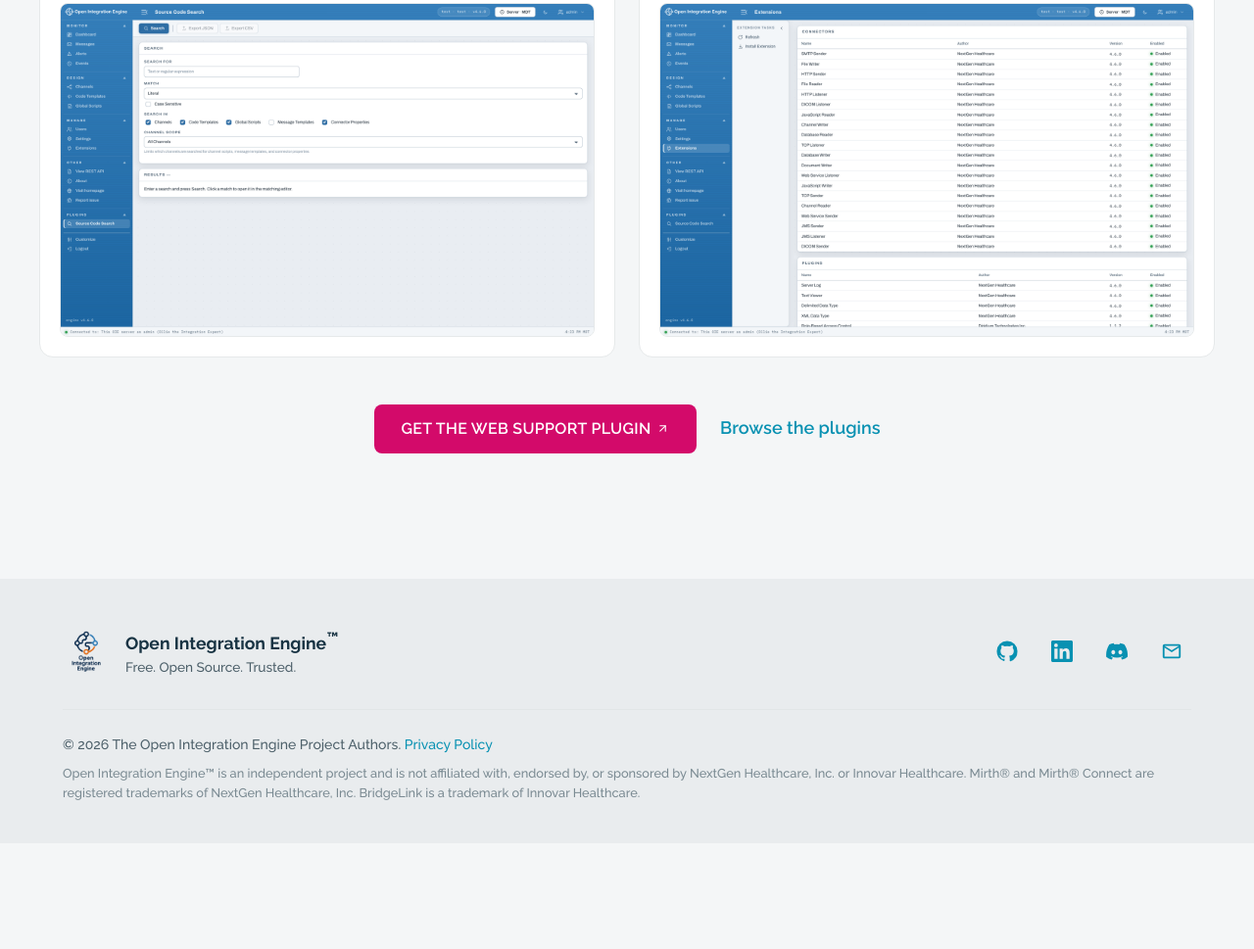
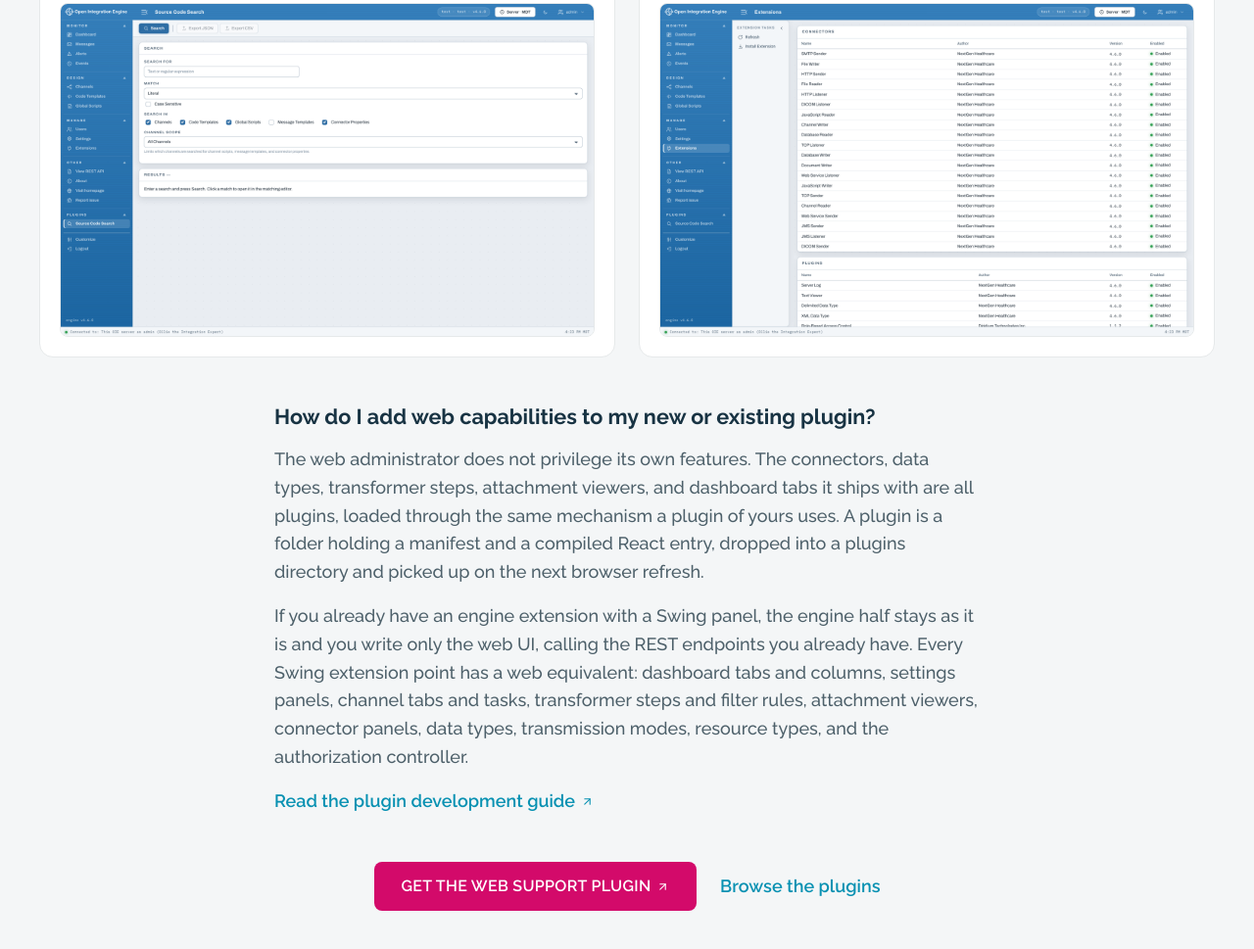
Before and after one commit to pacmano1/oie.org, an Astro site: page /web-administrator in a window 1280 px wide. Shown: the part 1444-2413 px from the top of the page at 98% size. Before the commit the page ends 2305 px from the top, so only its background shows below. Built offline with nearby package versions, Linux system fonts and the light colour scheme; Astro itself is replaced by a stand-in of ours.

Commit message:
Add a plugin development section to the web administrator page (#15)
Adds a "How do I add web capabilities to my new or existing plugin?"
section to /web-administrator/, between the feature cards and the CTA
row, summarizing the web administrator's PLUGINS.md and linking to the
full guide.

Also reworks two feature-card lines: "No rebuild, no vendor sign-off"
reads as a warning about who vets plugins, and the community plugin
store reference lands ahead of where readers are.

```diff
--- a/src/pages/web-administrator.astro
+++ b/src/pages/web-administrator.astro
@@ -23,14 +23,14 @@
   {
     title: 'Your plugins, in the browser',
     body:
-      'Plugins you install are recognized at runtime, the same ones that run in the desktop client, from a single install. No rebuild, no vendor sign-off.',
+      'Plugins you install are recognized at runtime, the same ones that run in the desktop client, from a single install. Nobody maintains a separate web build.',
     img: '/images/webadmin/05-source-code-search.png',
     alt: 'Source Code Search plugin running in the web administrator',
   },
   {
     title: 'Extensions light up on their own',
     body:
-      'Install an extension on the engine and the administrator detects and serves its interface automatically. The community plugin store is itself just a plugin.',
+      'Install an extension on the engine and the administrator detects and serves its interface automatically. Its views appear alongside the built-in ones.',
     img: '/images/webadmin/06-extensions.png',
     alt: 'Extensions page in the web administrator',
   },
@@ -80,6 +80,33 @@
         </li>
       ))}
     </ul>
+
+    <section class="extend">
+      <h2>How do I add web capabilities to my new or existing plugin?</h2>
+      <p>
+        The web administrator does not privilege its own features. The connectors, data types,
+        transformer steps, attachment viewers, and dashboard tabs it ships with are all plugins,
+        loaded through the same mechanism a plugin of yours uses. A plugin is a folder holding a
+        manifest and a compiled React entry, dropped into a plugins directory and picked up on the
+        next browser refresh.
+      </p>
+      <p>
+        If you already have an engine extension with a Swing panel, the engine half stays as it is
+        and you write only the web UI, calling the REST endpoints you already have. Every Swing
+        extension point has a web equivalent: dashboard tabs and columns, settings panels, channel
+        tabs and tasks, transformer steps and filter rules, attachment viewers, connector panels,
+        data types, transmission modes, resource types, and the authorization controller.
+      </p>
+      <a
+        class="extend__link"
+        href="https://github.com/gibson9583/oie-web-client/blob/main/web-administrator/PLUGINS.md"
+        target="_blank"
+        rel="noopener"
+      >
+        Read the plugin development guide
+        <Icon name="arrow-up-right" size={13} />
+      </a>
+    </section>
 
     <div class="cta">
       <a class="button" href="https://github.com/gibson9583/oie-web-support-plugin" target="_blank" rel="noopener">
@@ -142,6 +169,16 @@
   .feature-card__shot .screen { aspect-ratio: 16 / 10; }
   .feature-card__shot .screen img { height: 100%; object-fit: cover; object-position: top center; }
 
+  .extend { max-width: 720px; margin: 3rem auto 0; }
+  .extend h2 { font-size: 1.35rem; margin: 0 0 1rem; }
+  .extend p { color: var(--color-base); line-height: 1.6; margin: 0 0 1rem; }
+  .extend__link {
+    display: inline-flex;
+    align-items: center;
+    gap: 0.35rem;
+    font-weight: 600;
+  }
+
   .cta {
     display: flex;
     align-items: center;
```
